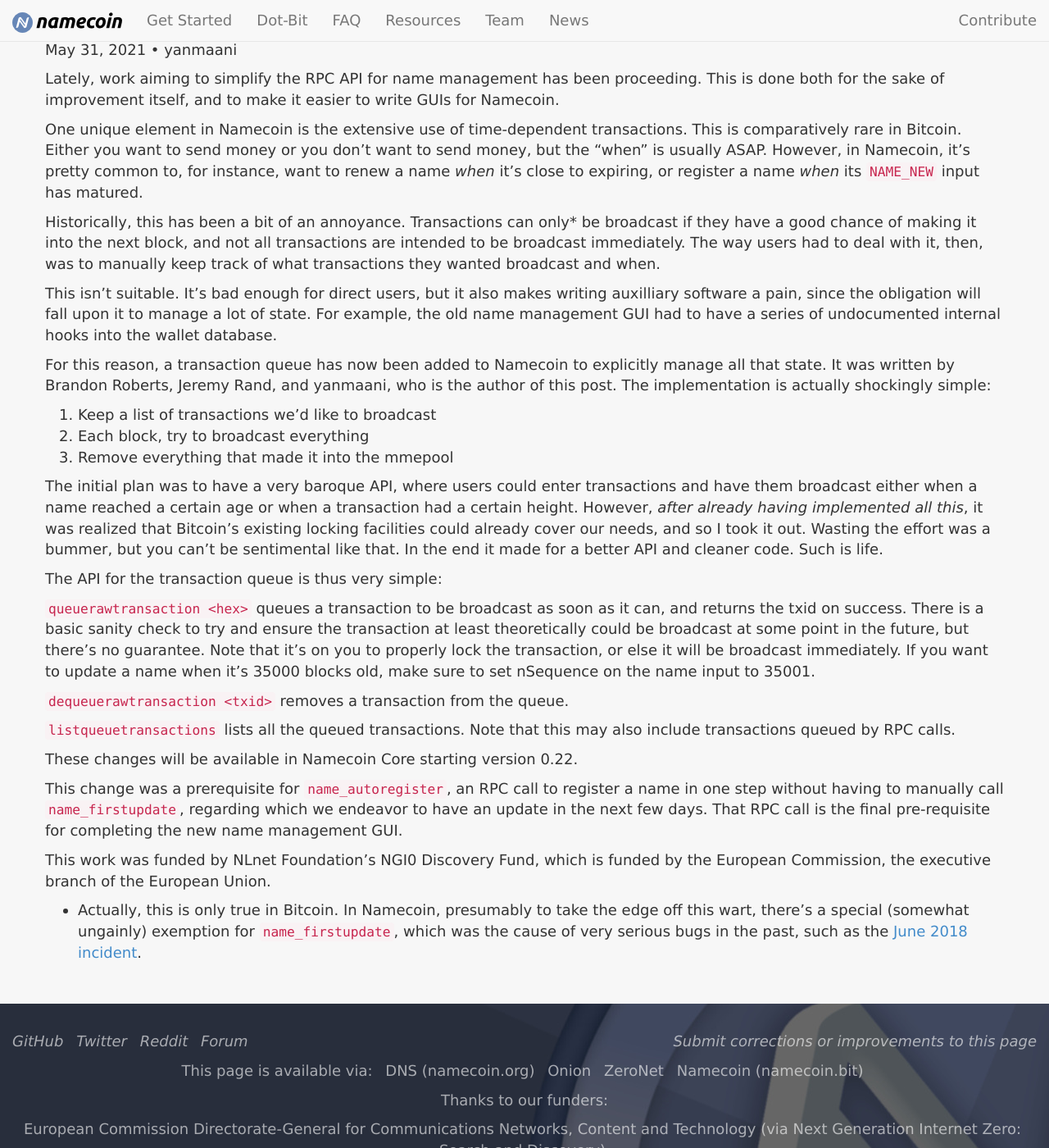
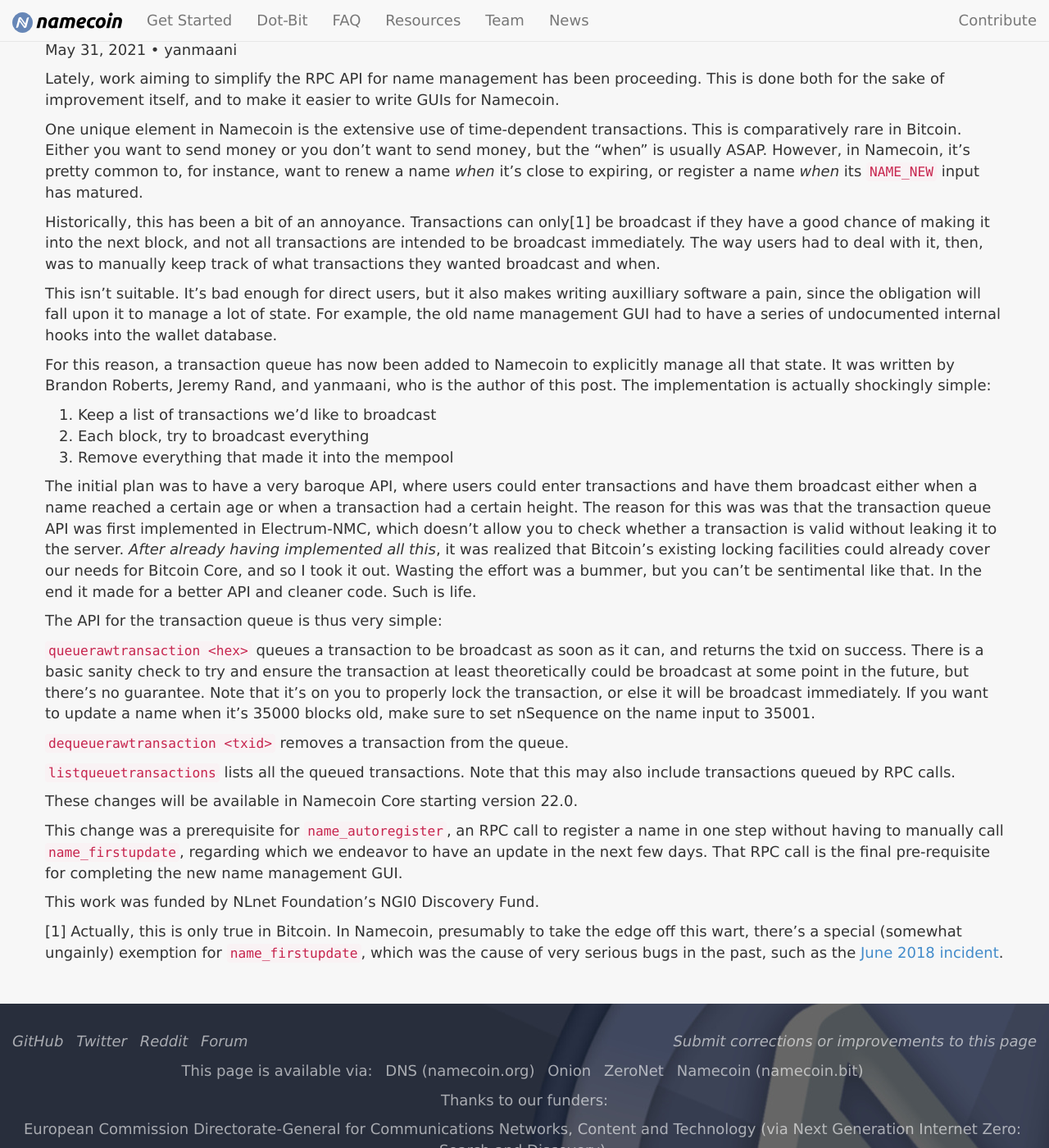
Before and after one commit to JeremyRand/namecoin.org, a Jekyll site: the page built from _posts/2021-05-31-transaction-queue-for-namecoin-core.md, in a window 1280 px wide and 1400 px high, scrolled down 412 px. Shown: the whole window at 82% size. Built offline with Jekyll 4.4.1, drawn with Linux system fonts in a browser that asks for light colours.

Commit message:
Update 2021-05-31-transaction-queue-for-namecoin-core.md

```diff
--- a/_posts/2021-05-31-transaction-queue-for-namecoin-core.md
+++ b/_posts/2021-05-31-transaction-queue-for-namecoin-core.md
@@ -9,7 +9,7 @@ Lately, work aiming to simplify the RPC API for name management has been proceed
 
 One unique element in Namecoin is the extensive use of time-dependent transactions. This is comparatively rare in Bitcoin. Either you want to send money or you don't want to send money, but the "when" is usually ASAP. However, in Namecoin, it's pretty common to, for instance, want to renew a name *when* it's close to expiring, or register a name *when* its `NAME_NEW` input has matured.
 
-Historically, this has been a bit of an annoyance. Transactions can only* be broadcast if they have a good chance of making it into the next block, and not all transactions are intended to be broadcast immediately. The way users had to deal with it, then, was to manually keep track of what transactions they wanted broadcast and when.
+Historically, this has been a bit of an annoyance. Transactions can only[1] be broadcast if they have a good chance of making it into the next block, and not all transactions are intended to be broadcast immediately. The way users had to deal with it, then, was to manually keep track of what transactions they wanted broadcast and when.
 
 This isn't suitable. It's bad enough for direct users, but it also makes writing auxilliary software a pain, since the obligation will fall upon it to manage a lot of state. For example, the old name management GUI had to have a series of undocumented internal hooks into the wallet database.
 
@@ -17,9 +17,9 @@ For this reason, a transaction queue has now been added to Namecoin to explicitl
 
 1. Keep a list of transactions we'd like to broadcast
 2. Each block, try to broadcast everything
-3. Remove everything that made it into the mmepool
+3. Remove everything that made it into the mempool
 
-The initial plan was to have a very baroque API, where users could enter transactions and have them broadcast either when a name reached a certain age or when a transaction had a certain height. However, *after already having implemented all this*, it was realized that Bitcoin's existing locking facilities could already cover our needs, and so I took it out. Wasting the effort was a bummer, but you can't be sentimental like that. In the end it made for a better API and cleaner code. Such is life.
+The initial plan was to have a very baroque API, where users could enter transactions and have them broadcast either when a name reached a certain age or when a transaction had a certain height. The reason for this was was that the transaction queue API was first implemented in Electrum-NMC, which doesn't allow you to check whether a transaction is valid without leaking it to the server. *After already having implemented all this*, it was realized that Bitcoin's existing locking facilities could already cover our needs for Bitcoin Core, and so I took it out. Wasting the effort was a bummer, but you can't be sentimental like that. In the end it made for a better API and cleaner code. Such is life.
 
 The API for the transaction queue is thus very simple:
 
@@ -29,10 +29,10 @@ The API for the transaction queue is thus very simple:
 
 `listqueuetransactions` lists all the queued transactions. Note that this may also include transactions queued by RPC calls.
 
-These changes will be available in Namecoin Core starting version 0.22.
+These changes will be available in Namecoin Core starting version 22.0.
 
 This change was a prerequisite for `name_autoregister`, an RPC call to register a name in one step without having to manually call `name_firstupdate`, regarding which we endeavor to have an update in the next few days. That RPC call is the final pre-requisite for completing the new name management GUI.
 
-This work was funded by NLnet Foundation's NGI0 Discovery Fund, which is funded by the European Commission, the executive branch of the European Union.
+This work was funded by NLnet Foundation's NGI0 Discovery Fund.
 
-* Actually, this is only true in Bitcoin. In Namecoin, presumably to take the edge off this wart, there's a special (somewhat ungainly) exemption for `name_firstupdate`, which was the cause of very serious bugs in the past, such as the [June 2018 incident]({{ "/2018/07/08/brownout-june-17-20.html" | relative_url }}).
+[1] Actually, this is only true in Bitcoin. In Namecoin, presumably to take the edge off this wart, there's a special (somewhat ungainly) exemption for `name_firstupdate`, which was the cause of very serious bugs in the past, such as the [June 2018 incident]({{ "/2018/07/08/brownout-june-17-20.html" | relative_url }}).
```
